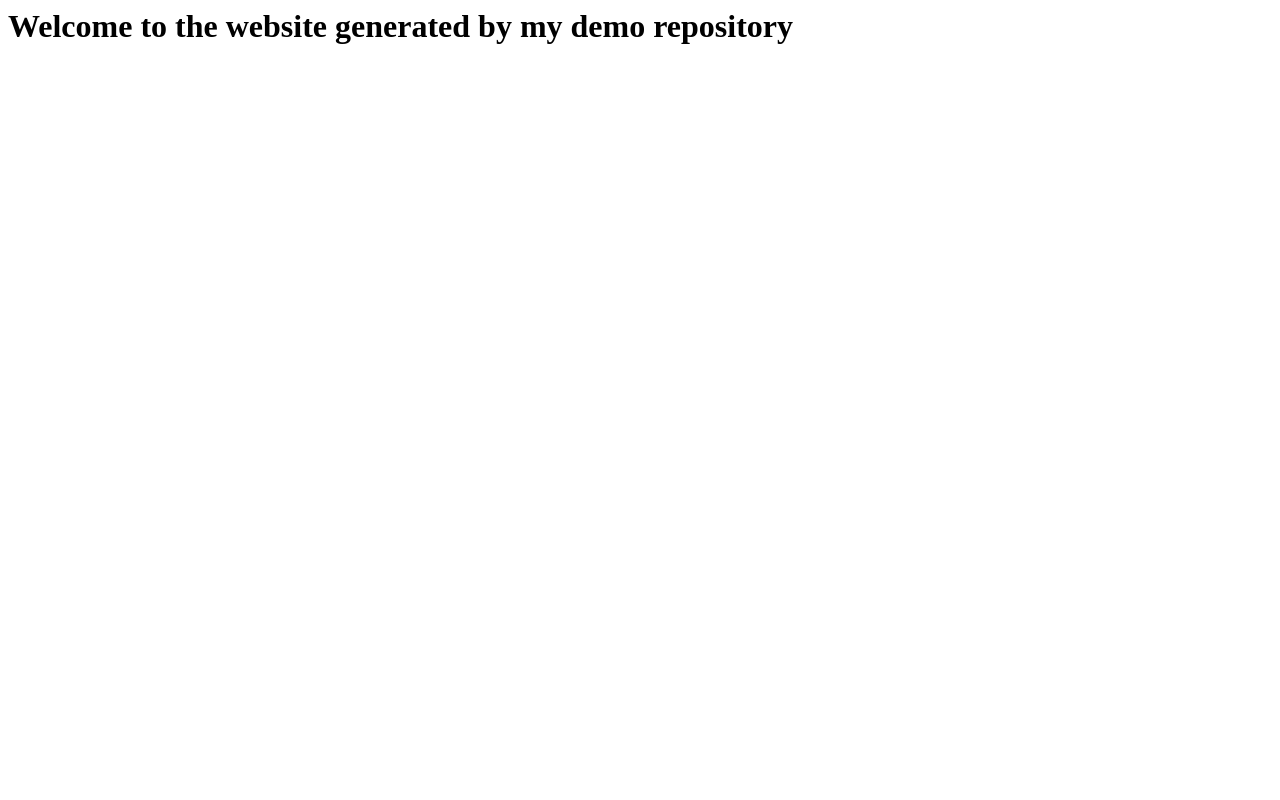
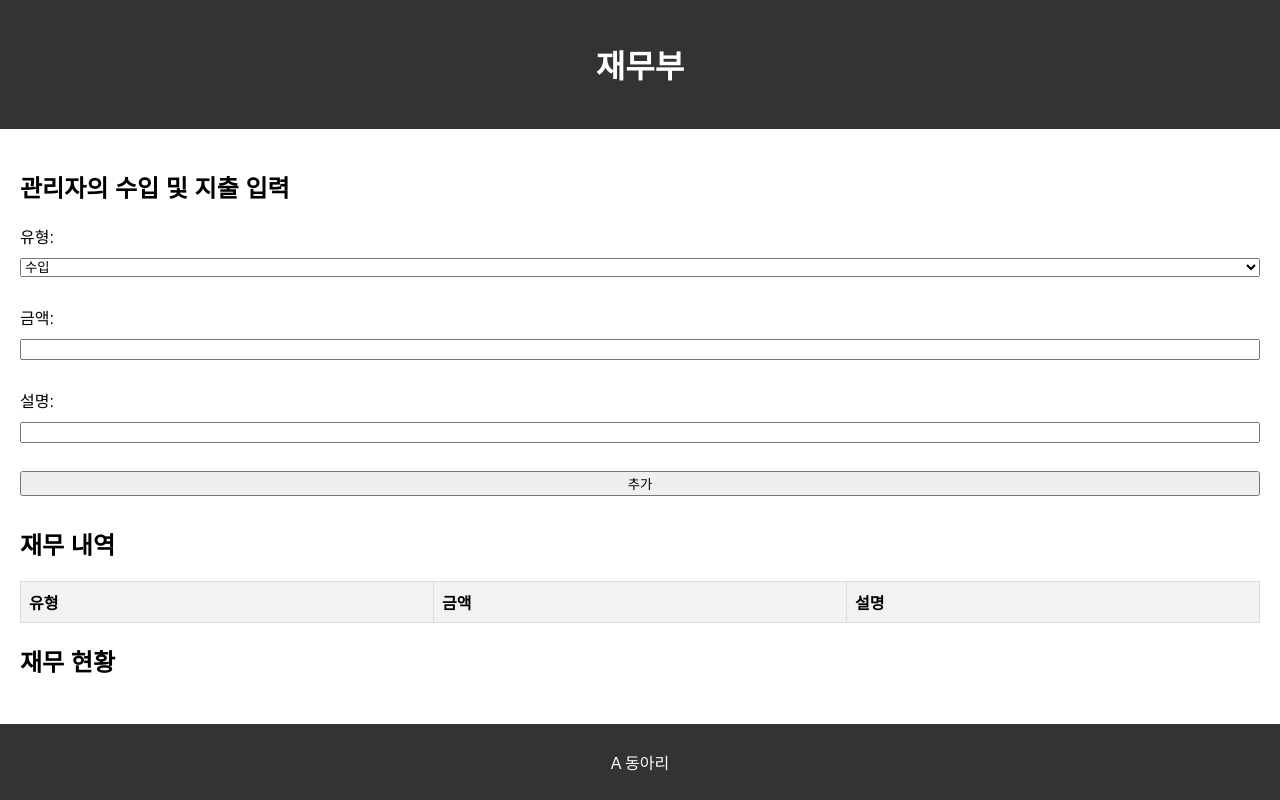
Before and after one commit to site-customizing/demo-repository, a website: page index.html in a window 1280 px wide. Drawn offline with Linux system fonts and the light colour scheme.

Commit message:
20240501

```diff
--- a/index.html
+++ b/index.html
@@ -1 +1,55 @@
-<h1>Welcome to the website generated by my demo repository</h1>
+<!DOCTYPE html>
+<html lang="en">
+<head>
+    <meta charset="UTF-8">
+    <meta name="viewport" content="width=device-width, initial-scale=1.0">
+    <title>재무부</title>
+    <link rel="stylesheet" href="style.css">
+</head>
+<body>
+    <header>
+        <h1>재무부</h1>
+    </header>
+    <main>
+        <section class="input-section">
+            <h2>관리자의 수입 및 지출 입력</h2>
+            <form>
+                <label for="type">유형:</label>
+                <select id="type">
+                    <option value="수입">수입</option>
+                    <option value="지출">지출</option>
+                </select><br>
+                <label for="amount">금액:</label>
+                <input type="number" id="amount" required><br>
+                <label for="description">설명:</label>
+                <input type="text" id="description" required><br>
+                <button type="submit">추가</button>
+            </form>
+        </section>
+        <section class="data-section">
+            <h2>재무 내역</h2>
+            <table>
+                <thead>
+                    <tr>
+                        <th>유형</th>
+                        <th>금액</th>
+                        <th>설명</th>
+                    </tr>
+                </thead>
+                <tbody id="finance-data">
+                    <!--동적으로 데이터가 추가되는 부분... (JavaScript) -->
+                </tbody>
+            </table>
+        </section>
+        <section class="graph-section">
+            <h2>재무 현황</h2>
+            <div id="finance-chart">
+                <!-- JavaScript로 그래프 같은 시각 자료 ..? -->
+            </div>
+        </section>
+    </main>
+    <footer>
+        <p>A 동아리</p>
+    </footer>
+</body>
+</html>
--- /dev/null
+++ b/style.css
@@ -0,0 +1,54 @@
+body {
+    font-family: Arial, sans-serif;
+    margin: 0;
+    padding: 0;
+}
+
+header {
+    background-color: #333;
+    color: #fff;
+    padding: 20px;
+    text-align: center;
+}
+
+main {
+    padding: 20px;
+}
+
+.input-section, .data-section, .graph-section {
+    margin-bottom: 20px;
+}
+
+form {
+    display: flex;
+    flex-direction: column;
+}
+
+form label, form input, form select, form button {
+    margin-bottom: 10px;
+}
+
+table {
+    width: 100%;
+    border-collapse: collapse;
+}
+
+table th, table td {
+    padding: 8px;
+    border: 1px solid #ddd;
+}
+
+table th {
+    background-color: #f2f2f2;
+    text-align: left;
+}
+
+footer {
+    background-color: #333;
+    color: #fff;
+    text-align: center;
+    padding: 10px 0;
+    position: fixed;
+    bottom: 0;
+    width: 100%;
+}
```
